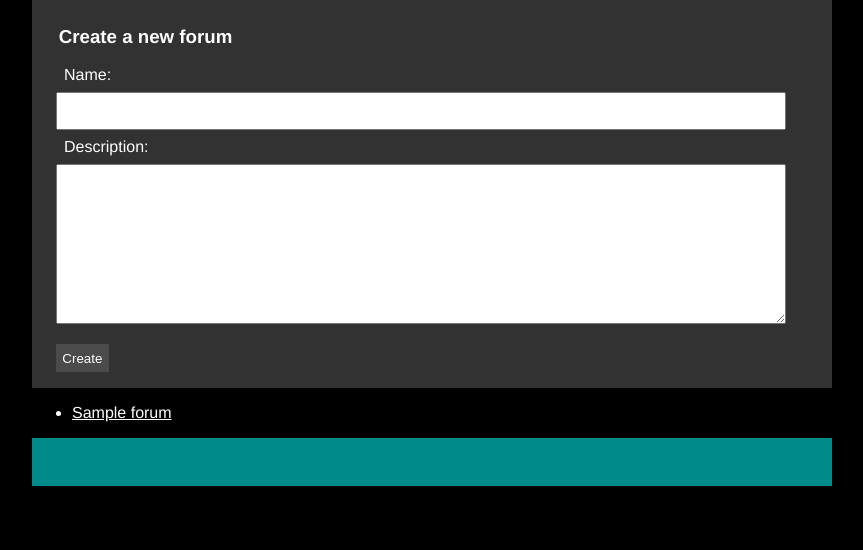
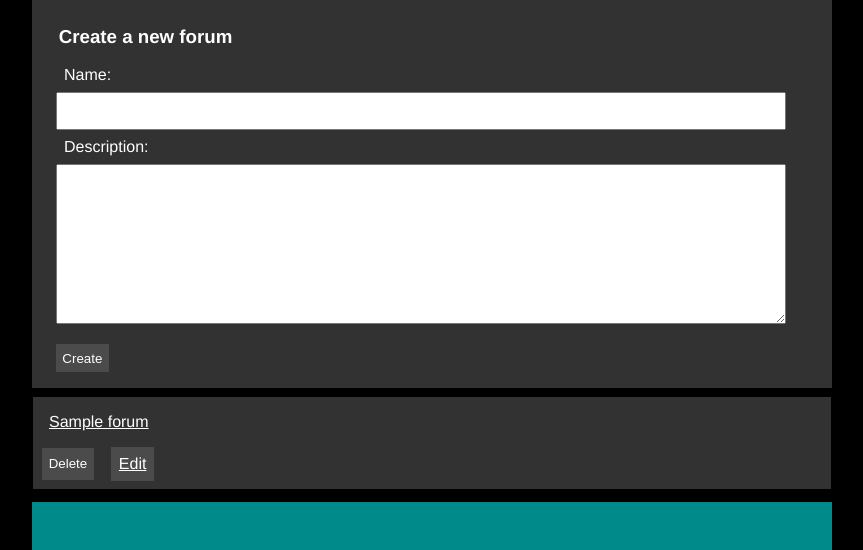
Before and after one commit to nualn/Py-forum, a Flask app: template src/templates/forums.html in a window 1280 px wide. Shown: the part 292-842 px from the top of the page, without its empty margins (208-1071 px from the left). Before the commit the page ends 778 px from the top, so only its background shows below. Run offline with Flask 3, Linux system fonts and the light colour scheme; a user stored in the database is signed in; the template is opened without the code that fills it: most values are stand-ins (such as "Sample title", 1, 10 or a date in 2020).

Commit message:
Add forum deletion and edit

```diff
--- a/src/static/main.css
+++ b/src/static/main.css
@@ -83,7 +83,7 @@ textarea {
     padding: 0.5em;
 }
 
-.post, .comment {
+.post, .comment, .forum {
     display: flexbox;
     border: 1px solid black;
     background-color: rgb(50, 50, 50);
@@ -91,7 +91,7 @@ textarea {
     margin: 0.5em 0;
 }
 
-.post-bottom, .comment-bottom {
+.post-bottom, .comment-bottom, .forum-bottom {
     display: flex;
     align-content: flex-start;
     width: 100%;
@@ -110,7 +110,7 @@ textarea {
     overflow: hidden;
 }
 
-.comment-body, .post-body {
+.comment-body, .post-body, .forum-body {
     margin: 0.5em;
     padding: 0.5em;
     overflow-x: wrap;
--- a/src/templates/forums.html
+++ b/src/templates/forums.html
@@ -17,16 +17,25 @@
             </form>
         </div>
     {% endif %}
-    <ul>
-        {% for forum in forums %}
-            <li>
+    {% for forum in forums %}
+        <div class="forum" >
+            <div class="forum-body" >
                 <a
                     href="/forums/{{ forum.id }}/posts"
                     title="{{ forum.description }}"
                 >
                     {{ forum.name }}
                 </a>
-            </li>
-        {% endfor %}
-    </ul>
+            </div>
+            {% if session.is_admin %}
+            <div class="forum-bottom">
+                <form action="/forums/{{ forum.id }}/delete" method="POST">
+                    <input class="delete-button" type="submit" value="Delete">
+                    <input type="hidden" name="csrf_token" value="{{ session.csrf_token }}">
+                </form>
+                <div class="box"><a href="/forums/{{ forum.id }}/edit" > Edit </a></div>
+            </div>
+        </div>
+        {% endif %}
+    {% endfor %}
 {% endblock %}
```
Also changed, not shown: src/routes/forum_routes.py (+16 -7 lines), src/templates/forum_edit.html (added, +19 -0 lines).
